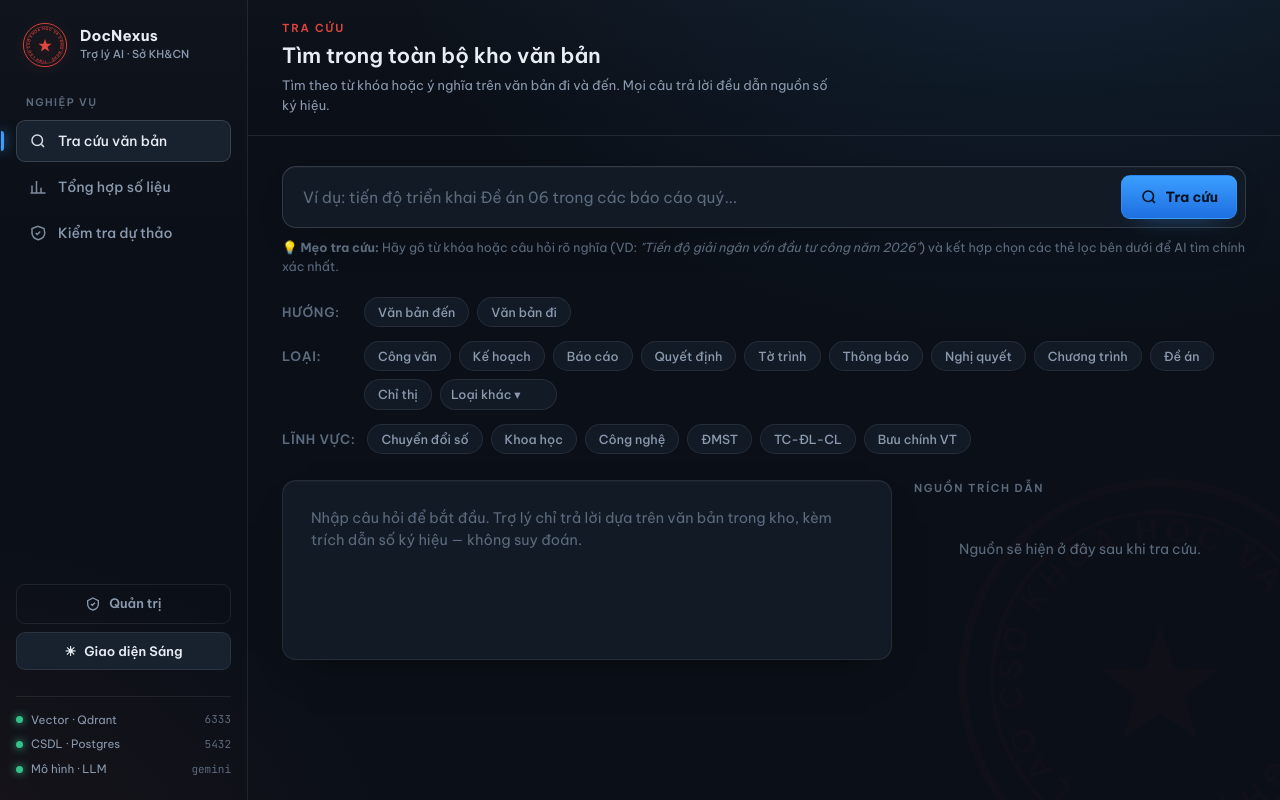
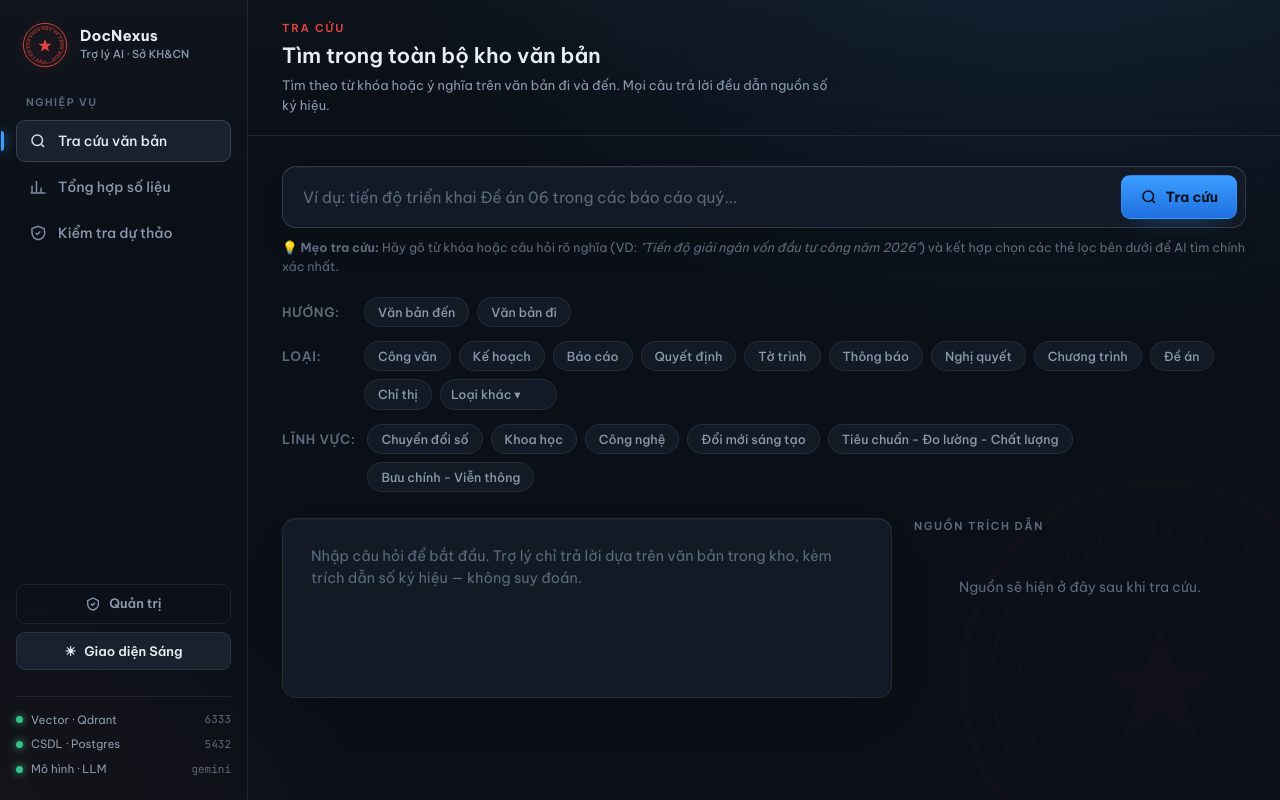
Before and after one commit to sanggkaitoo/QVLB_SKHCN, a FastAPI app: page / in a window 1280 px wide. Run offline with FastAPI, Linux system fonts and the light colour scheme.

Commit message:
A little bit change

```diff
--- a/src/main.py
+++ b/src/main.py
@@ -11,10 +11,6 @@ app.include_router(aggregate.router, prefix="/api", tags=["Aggregate"])
 app.include_router(check.router, prefix="/api/check", tags=["Check"])
 app.include_router(admin.router, prefix="/api/admin", tags=["Admin"])
 
-@app.on_event("startup")
-async def startup():
-    store.ensure_collection()
-
 @app.get("/api/health")
 async def health():
     return {"ok": True, "service": "qlvb_v3"}
--- a/src/templates/index.html
+++ b/src/templates/index.html
@@ -3,7 +3,7 @@
     <head>
         <meta charset="UTF-8">
         <meta name="viewport" content="width=device-width, initial-scale=1.0">
-        <title>Trục Văn thư — Sở Khoa học và Công nghệ Lào Cai</title>
+        <title>DocNexus — Sở Khoa học và Công nghệ Lào Cai</title>
         <link rel="preconnect" href="https://fonts.googleapis.com">
         <link
             rel="preconnect"
@@ -621,7 +621,7 @@
                 font-size: 58px;
                 font-weight: 600;
                 line-height: 1;
-                color: #fff;
+                color: var(--text);
                 letter-spacing: -1px;
             }
             .agg-meta {
@@ -1282,9 +1282,9 @@
                                 <button class="chip" type="button" data-f="linh_vuc" data-v="cds" aria-pressed="false">Chuyển đổi số</button>
                                 <button class="chip" type="button" data-f="linh_vuc" data-v="khoa_hoc" aria-pressed="false">Khoa học</button>
                                 <button class="chip" type="button" data-f="linh_vuc" data-v="cong_nghe" aria-pressed="false">Công nghệ</button>
-                                <button class="chip" type="button" data-f="linh_vuc" data-v="dmst" aria-pressed="false">ĐMST</button>
-                                <button class="chip" type="button" data-f="linh_vuc" data-v="tdđlcl" aria-pressed="false">TC-ĐL-CL</button>
-                                <button class="chip" type="button" data-f="linh_vuc" data-v="bcvt" aria-pressed="false">Bưu chính VT</button>
+                                <button class="chip" type="button" data-f="linh_vuc" data-v="dmst" aria-pressed="false">Đổi mới sáng tạo</button>
+                                <button class="chip" type="button" data-f="linh_vuc" data-v="tdđlcl" aria-pressed="false">Tiêu chuẩn - Đo lường - Chất lượng</button>
+                                <button class="chip" type="button" data-f="linh_vuc" data-v="bcvt" aria-pressed="false">Bưu chính - Viễn thông</button>
                             </div>
                         </div>
                     </div>
@@ -1402,7 +1402,7 @@
                             "nguồn số ký hiệu."
                 ],
                 agg: [
-                    "Tổng hợp", "Cộng số liệu trên nhiều văn bản", "Đặt một câu hỏi đếm hoặc cộng; hệ thống quét từng văn bản và trả về tổng kèm m" +
+                    "Tổng hợp", "Cộng số liệu trên nhiều văn bản (Chưa chính xác lắm 😔)", "Đặt một câu hỏi đếm hoặc cộng; hệ thống quét từng văn bản và trả về tổng kèm m" +
                             "inh chứng."
                 ],
                 check: [
```
